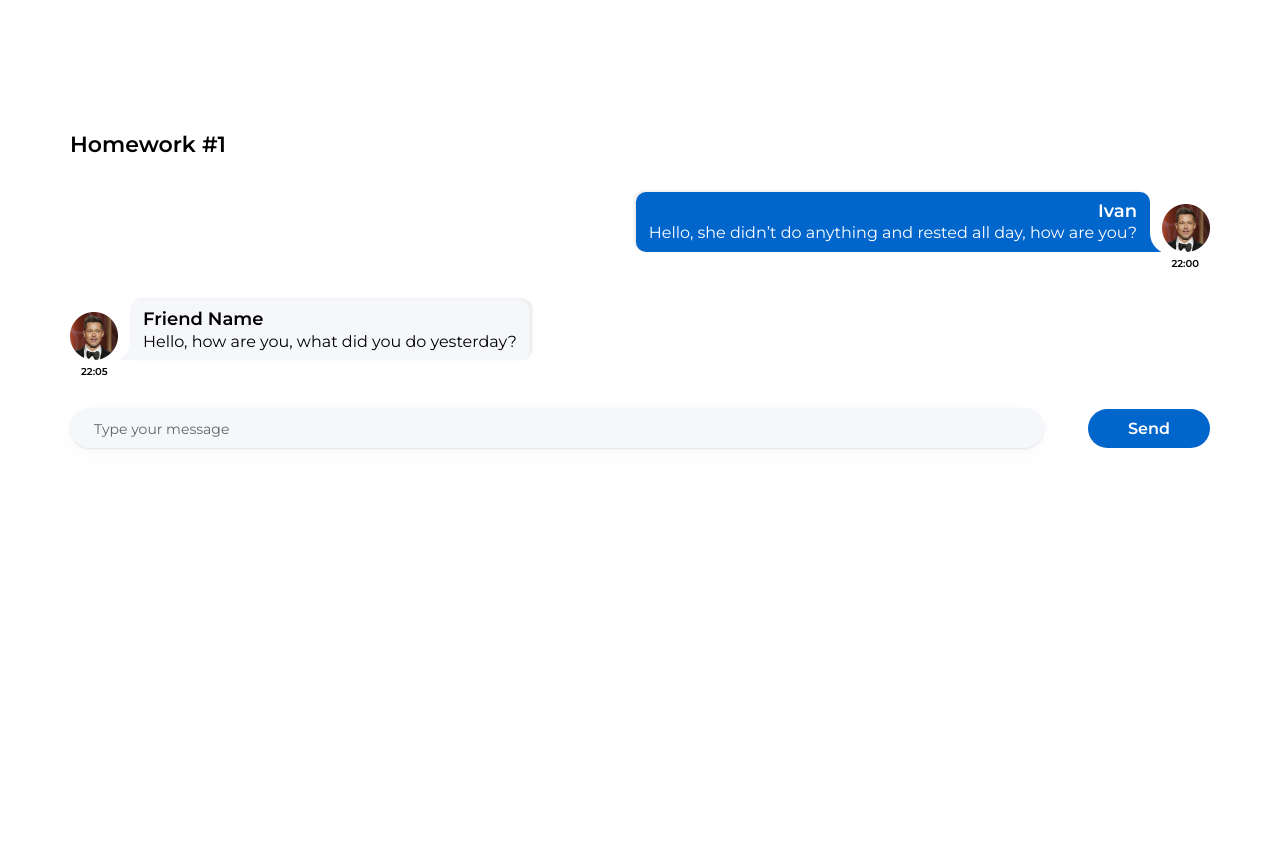
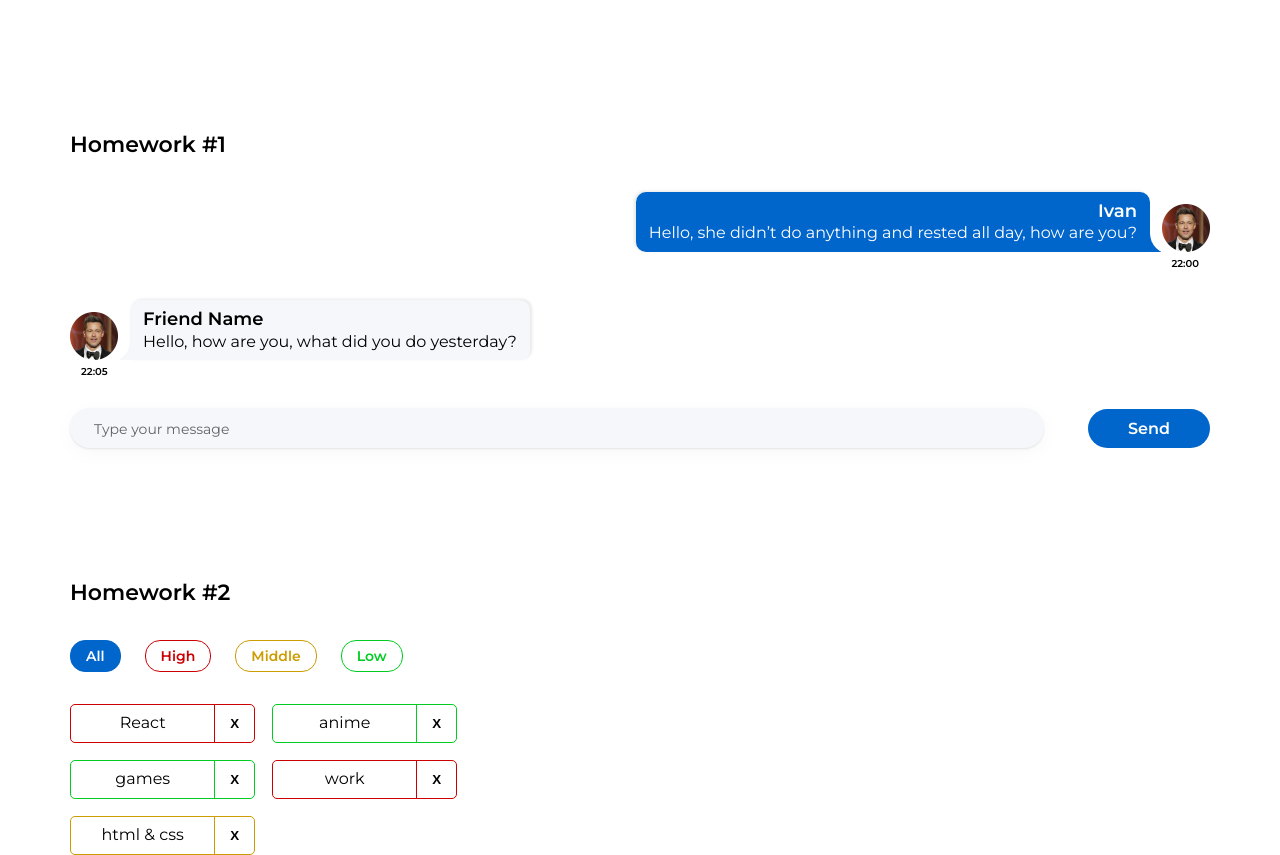
Before and after one commit to DruzhininaElena/hws2, a React (Create React App) app: page / in a window 1280 px wide. Before the commit the page ends 800 px from the top, so only its background shows below. Built offline with nearby package versions, Linux system fonts and the light colour scheme.

Commit message:
completed HW2

```diff
--- a/src/s1-main/App.tsx
+++ b/src/s1-main/App.tsx
@@ -1,13 +1,14 @@
 import React from 'react'
 import s from './App.module.css'
 import HW1 from '../s2-homeworks/hw01/HW1'
+import HW2 from '../s2-homeworks/hw02/HW2'
 
 function App() {
     return (
         <div className={s.App}>
             <HW1/>
             {/*раскомментировать по ходу выполнения*/}
-            {/*<HW2/>*/}
+            <HW2/>
             {/*<HW3/>*/}
             {/*<HW4/>*/}
 
--- a/src/s2-homeworks/hw02/HW2.tsx
+++ b/src/s2-homeworks/hw02/HW2.tsx
@@ -3,30 +3,30 @@
 import s2 from '../../s1-main/App.module.css'
 
 /*
-* 1 - описать типы AffairPriorityType, AffairType
-* 2 - указать нужный тип для defaultAffairs
-* 3 - дописать типы и логику функции filterAffairs и проверить её тестами
-* 4 - выполнить пункт 3 для функции deleteAffair
-* 5 - указать нужный тип в useState с affairs
-* 6 - дописать тип и логику функции deleteAffairCallback
-* 7 - в файле Affairs.tsx дописать типизацию пропсов
-* 8 - в файле Affairs.tsx дописать логику функций setAll, setHigh, setMiddle, setLow
-* 9 - в файле Affair.tsx дописать типизацию пропсов
-* 10 - в файле Affair.tsx дописать функции deleteCallback и использовать
-* 11 - в файле Affair.tsx отобразить приходящие данные
+* 1 - описать типы AffairPriorityType, AffairType !!!!DONE
+* 2 - указать нужный тип для defaultAffairs !!!!!!DONE
+* 3 - дописать типы и логику функции filterAffairs и проверить её тестами !!!!!!DONE
+* 4 - выполнить пункт 3 для функции deleteAffair  !!!!!!DONE
+* 5 - указать нужный тип в useState с affairs  !!!!!!DONE
+* 6 - дописать тип и логику функции deleteAffairCallback  !!!!!!DONE
+* 7 - в файле Affairs.tsx дописать типизацию пропсов  !!!!!!DONE
+* 8 - в файле Affairs.tsx дописать логику функций setAll, setHigh, setMiddle, setLow !!!!!!DONE
+* 9 - в файле Affair.tsx дописать типизацию пропсов  !!!!!!DONE
+* 10 - в файле Affair.tsx дописать функции deleteCallback и использовать  !!!!!!DONE
+* 11 - в файле Affair.tsx отобразить приходящие данные  !!!!!!DONE
 * */
 
 // types
-export type AffairPriorityType = any // need to fix any
+export type AffairPriorityType = 'high' | 'low' | 'middle'
 export type AffairType = {
-    _id: any // need to fix any
-    name: any // need to fix any
+    _id: number // need to fix any
+    name: string // need to fix any
     priority: AffairPriorityType
 }
 export type FilterType = 'all' | AffairPriorityType
 
 // constants
-const defaultAffairs: any = [ // need to fix any
+const defaultAffairs: AffairType[] = [ // need to fix any
     {_id: 1, name: 'React', priority: 'high'}, // студенты могут изменить содержимое name и количество элементов в массиве, ...priority не менять!
     {_id: 2, name: 'anime', priority: 'low'},
     {_id: 3, name: 'games', priority: 'low'},
@@ -35,23 +35,34 @@
 ]
 
 // pure helper functions
-export const filterAffairs = (affairs: any, filter: any): any => { // need to fix any
+export const filterAffairs = (affairs: AffairType[], filter: FilterType): AffairType[] => { // need to fix any
 
+    let filteredAffairs = affairs
 
-    return affairs // need to fix
+    if (filter === 'high') {
+        filteredAffairs = affairs.filter(aff => aff.priority === 'high')
+    }
+    if (filter === 'low') {
+        filteredAffairs = affairs.filter(aff => aff.priority === 'low')
+    }
+    if (filter === 'middle') {
+        filteredAffairs = affairs.filter(aff => aff.priority === 'middle')
+    }
+
+    return filteredAffairs // need to fix
 }
-export const deleteAffair = (affairs: any, _id: any): any => { // need to fix any
+export const deleteAffair = (affairs: AffairType[], _id: number): AffairType[] => { // need to fix any
 
     return affairs // need to fix
 }
 
 function HW2() {
-    const [affairs, setAffairs] = useState<any>(defaultAffairs) // need to fix any
+    const [affairs, setAffairs] = useState<AffairType[]>(defaultAffairs) // need to fix any
     const [filter, setFilter] = useState<FilterType>('all')
 
-    const filteredAffairs = filterAffairs(affairs, filter)
-    const deleteAffairCallback = (_id: any) => { // need to fix any
-        // need to fix
+    const filteredAffairs: AffairType[] = filterAffairs(affairs, filter)
+    const deleteAffairCallback = (_id: number) => { // need to fix any
+        setAffairs(affairs.filter(aff => aff._id !== _id))
     }
 
     return (
--- a/src/s2-homeworks/hw02/affairs/Affairs.tsx
+++ b/src/s2-homeworks/hw02/affairs/Affairs.tsx
@@ -4,24 +4,24 @@
 import s from './Affairs.module.css'
 
 type AffairsPropsType = {
-    data: any // need to fix any
-    setFilter: any
-    deleteAffairCallback: any
+    data: AffairType[] // need to fix any
+    setFilter: (currentFilter: FilterType) => void
+    deleteAffairCallback: (_id: number) => void
     filter: FilterType
 }
 
 function Affairs(props: AffairsPropsType) {
     const setAll = () => {
-        // need to fix
+        props.setFilter('all')
     }
     const setHigh = () => {
-        // need to fix
+        props.setFilter('high')
     }
     const setMiddle = () => {
-        // need to fix
+        props.setFilter('middle')
     }
     const setLow = () => {
-        // need to fix
+        props.setFilter('low')
     }
 
     const cnAll = s.button + ' ' + s.all + (props.filter === 'all' ? ' ' + s.active : '')
--- a/src/s2-homeworks/hw02/affairs/affair/Affair.tsx
+++ b/src/s2-homeworks/hw02/affairs/affair/Affair.tsx
@@ -6,13 +6,11 @@
 type AffairPropsType = {
     // key не нужно типизировать
     affair: AffairType
-    deleteAffairCallback: any // need to fix any
+    deleteAffairCallback: (_id: number) => void // need to fix any
 }
 
 function Affair(props: AffairPropsType) {
-    const deleteCallback = () => {
-        // need to fix
-    }
+    const deleteCallback = () => props.deleteAffairCallback(props.affair._id)
 
     const nameClass = s.name + ' ' + s2[props.affair.priority]
     const buttonClass = s.closeButton + ' ' + s2[props.affair.priority]
@@ -24,7 +22,7 @@
             className={affairClass}
         >
             <div id={'hw2-name-' + props.affair._id} className={nameClass}>
-                {/*создаёт студент*/}
+                {props.affair.name}
 
                 {/**/}
             </div>
@@ -35,8 +33,7 @@
             <button
                 id={'hw2-button-delete-' + props.affair._id}
                 className={buttonClass}
-                // need to fix
-
+                onClick={deleteCallback}
             >
                 {/*текст кнопки могут изменить студенты*/}
                 X
```
